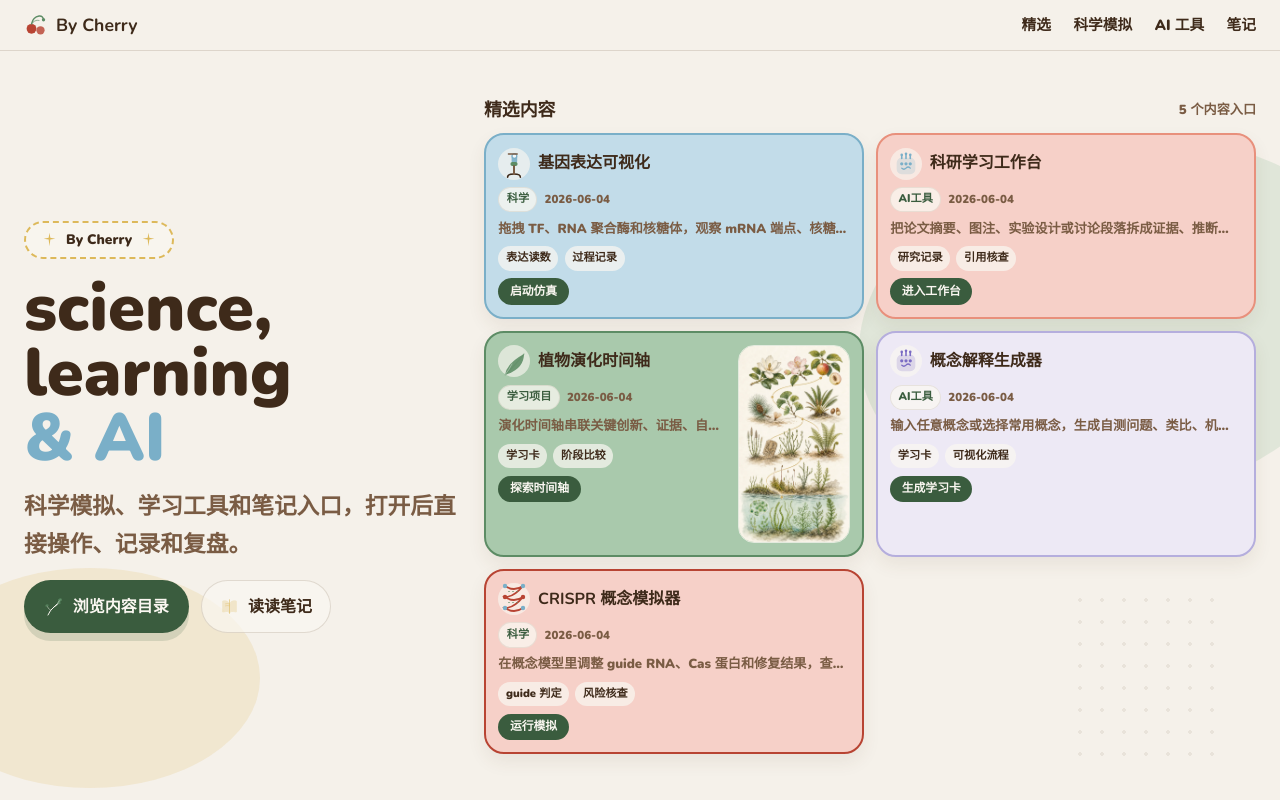
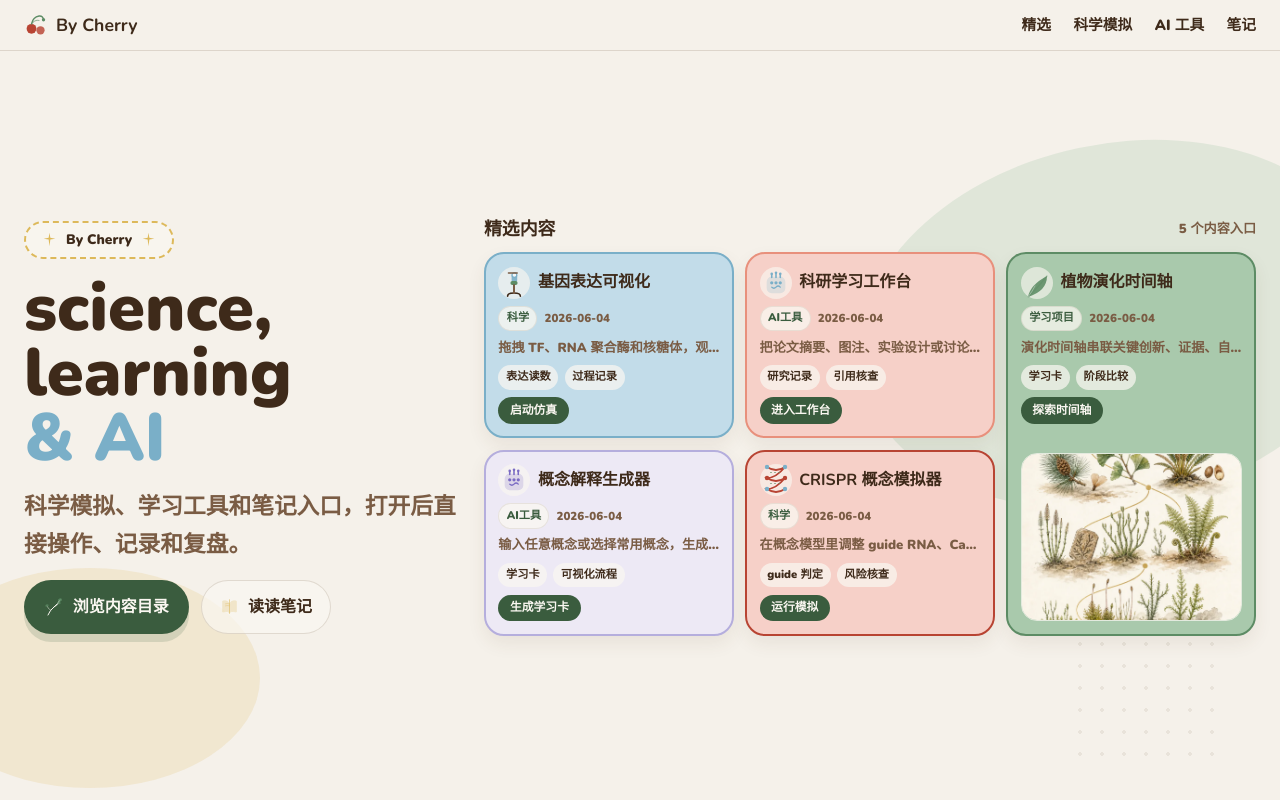
Before and after one commit to liruirui321/Bycherry, a React (Vite) app: page / in a window 1280 px wide. Built offline with nearby package versions, Linux system fonts and the light colour scheme.

Commit message:
Refine homepage featured card layout

```diff
--- a/scripts/verify-content-integrity.mjs
+++ b/scripts/verify-content-integrity.mjs
@@ -201,8 +201,9 @@ function verifyWorkCardActions() {
   expect(heroSource.includes("hero-entry-row") && !heroSource.includes("hero-work-open"), "Hero module entries must stay as compact clickable entries without repeated open pills.");
   expect(heroSource.includes("hero-layout") && heroSource.includes("hero-featured-panel") && heroSource.includes("精选内容"), "Hero must use a first-screen brand panel plus featured content cards.");
   expect(heroSource.includes("hero-entry-desc") && heroSource.includes("-webkit-line-clamp: 2"), "Hero featured cards must show compact clamped module descriptions without becoming long pages.");
-  expect(heroSource.includes('className="hero-entry-grid"') && heroSource.includes('gridTemplateColumns: "repeat(2, minmax(0, 1fr))"'), "Homepage module entries must render as a two-column first-screen featured directory, not repeated sections.");
+  expect(heroSource.includes('className="hero-entry-grid"') && heroSource.includes('gridTemplateColumns: "repeat(3, minmax(0, 1fr))"') && heroSource.includes('gridAutoRows: "minmax(154px, auto)"'), "Homepage module entries must render as a three-column first-screen featured directory, not repeated sections.");
   expect(heroSource.includes("border: `2px solid ${entry.border}`") && heroSource.includes("minHeight: 154") && !heroSource.includes("minHeight: 230") && !heroSource.includes("minHeight: 260"), "Homepage module entries must stay as compact featured cards instead of long sticky-note panels.");
+  expect(heroSource.includes('gridRow: entry.featuredImage ? "span 2" : undefined') && heroSource.includes('height: 168'), "Homepage plant evolution card must stay as a vertical featured card with a visible illustration.");
   expect(!/\.hero-entry-row\s*\{[\s\S]{0,260}width:\s*100%\s*!important/.test(heroSource), "Mobile homepage entries must not become full-width long boxes.");
   expect(!heroSource.includes("hero-count") && !heroSource.includes("homeWorkStatus") && !heroSource.includes("hero-work-status"), "Homepage first-screen directory must not add duplicate count or status labels beside each entry.");
   expect(!heroSource.includes('import { notes } from "./Notes"') && !heroSource.includes('import { essays } from "./ResearchEssays"'), "Homepage first screen must not import article data just to create another entry group.");
--- a/src/app/components/Hero.tsx
+++ b/src/app/components/Hero.tsx
@@ -108,7 +108,7 @@ export function Hero() {
               <h2 style={{ margin: 0, color: "var(--cherry-warm-brown)", fontSize: "1.12rem", lineHeight: 1.2, fontWeight: 950 }}>精选内容</h2>
               <span style={{ color: "var(--cherry-warm-mid)", fontSize: "0.82rem", fontWeight: 950 }}>{works.length} 个内容入口</span>
             </div>
-            <nav id="works" className="hero-entry-grid" aria-label="内容目录" style={{ display: "grid", gridTemplateColumns: "repeat(2, minmax(0, 1fr))", gap: "0.72rem", minWidth: 0, maxWidth: "100%", boxSizing: "border-box" }}>
+            <nav id="works" className="hero-entry-grid" aria-label="内容目录" style={{ display: "grid", gridTemplateColumns: "repeat(3, minmax(0, 1fr))", gridAutoRows: "minmax(154px, auto)", gap: "0.72rem", minWidth: 0, maxWidth: "100%", boxSizing: "border-box" }}>
               {entries.map((entry) => (
                 <a
                   className={`hero-entry-row ${entry.featuredImage ? "hero-entry-row-image" : ""}`}
@@ -128,7 +128,7 @@ export function Hero() {
                     textDecoration: "none",
                     textAlign: "left",
                     display: "grid",
-                    gridTemplateColumns: entry.featuredImage ? "minmax(0, 1fr) 112px" : "minmax(0, 1fr)",
+                    gridTemplateColumns: "minmax(0, 1fr)",
                     alignItems: "stretch",
                     gap: "0.68rem",
                     position: "relative",
@@ -136,6 +136,7 @@ export function Hero() {
                     minWidth: 0,
                     maxWidth: "100%",
                     minHeight: 154,
+                    gridRow: entry.featuredImage ? "span 2" : undefined,
                     boxSizing: "border-box",
                     boxShadow: "0 8px 18px rgba(94,68,42,0.08)",
                   }}
@@ -164,7 +165,7 @@ export function Hero() {
                     <span className="hero-entry-action" style={{ width: "fit-content", background: "var(--cherry-forest)", color: "#FAF7F1", borderRadius: 999, padding: "0.42rem 0.72rem", fontSize: "0.74rem", lineHeight: 1.1, fontWeight: 950 }}>{entry.action}</span>
                   </span>
                   {entry.featuredImage ? (
-                    <img src={entry.featuredImage} alt="" aria-hidden="true" loading="eager" style={{ width: "100%", height: "100%", minHeight: 118, objectFit: "cover", borderRadius: 16, border: "1.5px solid rgba(250,247,241,0.72)", alignSelf: "stretch" }} />
+                    <img src={entry.featuredImage} alt="" aria-hidden="true" loading="eager" style={{ width: "100%", height: 168, objectFit: "cover", borderRadius: 16, border: "1.5px solid rgba(250,247,241,0.72)", alignSelf: "end" }} />
                   ) : null}
                 </a>
               ))}
```
